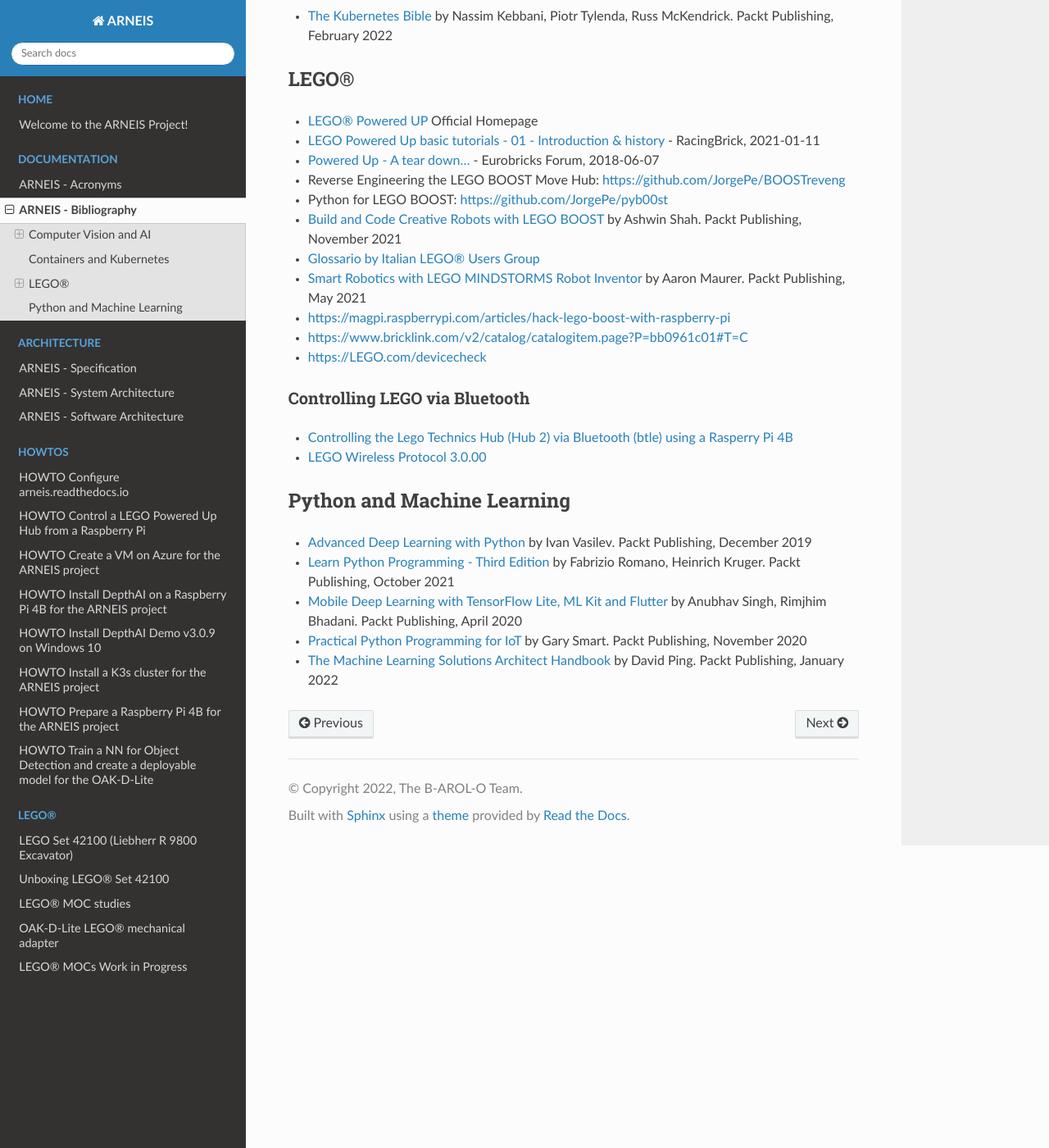
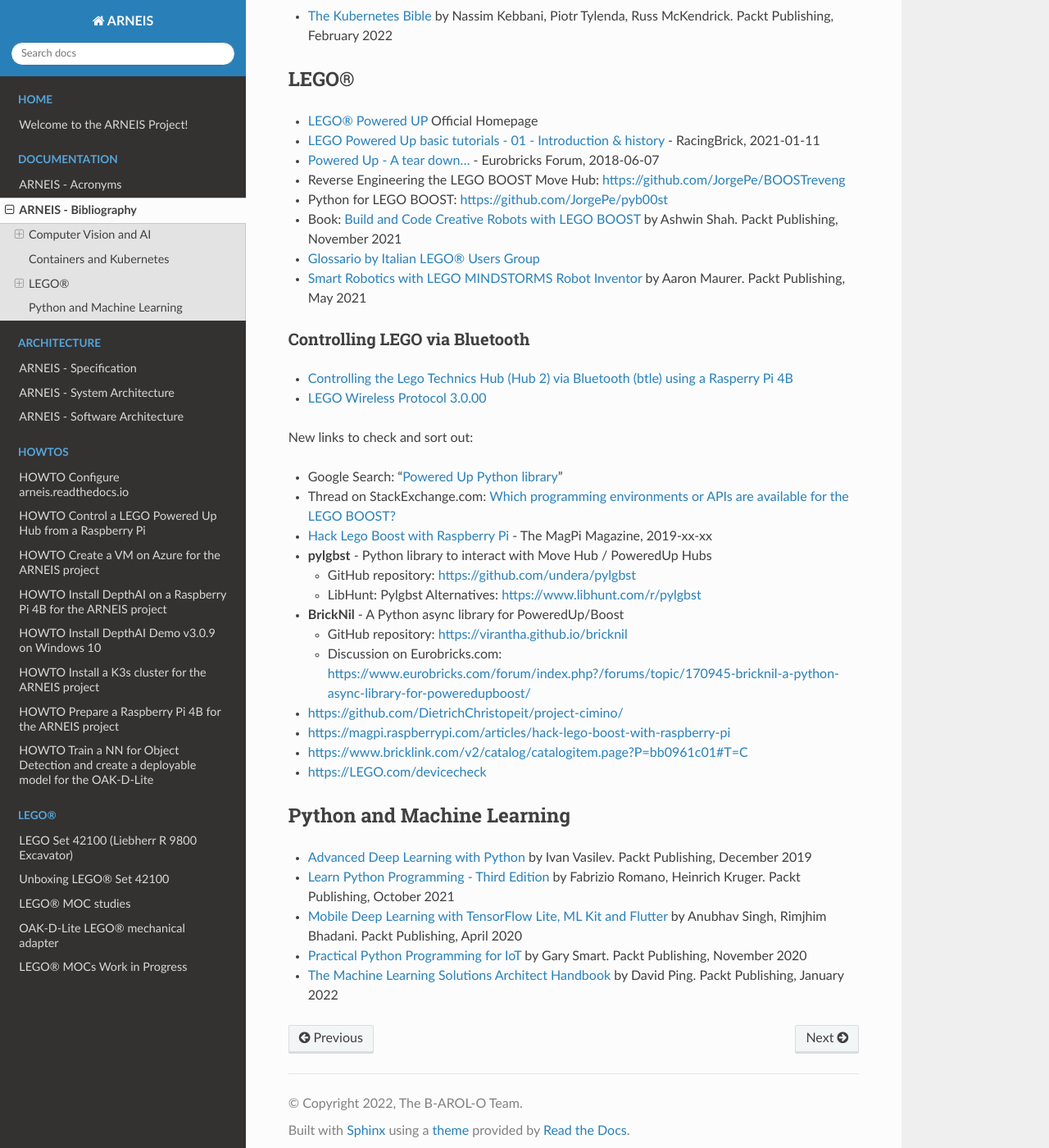
Before and after one commit to B-AROL-O/ARNEIS, a Sphinx documentation site: the page built from docs/bibliography.md, in a window 1280 px wide and 1400 px high, scrolled down 654 px. Shown: the whole window at 82% size. Built offline with Sphinx 7.4.7 and the Read the Docs theme 2.0.0, drawn with Linux system fonts in a browser that asks for light colours.

```diff
--- a/docs/bibliography.md
+++ b/docs/bibliography.md
@@ -27,17 +27,30 @@
 * [Powered Up - A tear down...](https://www.eurobricks.com/forum/index.php?/forums/topic/162288-powered-up-a-tear-down/) - Eurobricks Forum, 2018-06-07
 * Reverse Engineering the LEGO BOOST Move Hub: <https://github.com/JorgePe/BOOSTreveng>
 * Python for LEGO BOOST: <https://github.com/JorgePe/pyb00st>
-* [Build and Code Creative Robots with LEGO BOOST](https://www.packtpub.com/product/build-and-code-creative-robots-with-lego-boost/9781801075572) by Ashwin Shah. Packt Publishing, November 2021
+* Book: [Build and Code Creative Robots with LEGO BOOST](https://www.packtpub.com/product/build-and-code-creative-robots-with-lego-boost/9781801075572) by Ashwin Shah. Packt Publishing, November 2021
 * [Glossario by Italian LEGO&reg; Users Group](https://itlug.org/glossario/)
 * [Smart Robotics with LEGO MINDSTORMS Robot Inventor](https://www.packtpub.com/product/smart-robotics-with-lego-mindstorms-robot-inventor/9781800568402) by Aaron Maurer. Packt Publishing, May 2021
-* <https://magpi.raspberrypi.com/articles/hack-lego-boost-with-raspberry-pi>
-* <https://www.bricklink.com/v2/catalog/catalogitem.page?P=bb0961c01#T=C>
-* <https://LEGO.com/devicecheck>
 
 ### Controlling LEGO via Bluetooth
 
 * [Controlling the Lego Technics Hub (Hub 2) via Bluetooth (btle) using a Rasperry Pi 4B](https://dietrichchristopeit.github.io/lego-pi-docs/#controlling-the-lego-technics-hub-hub-2-via-bluetooth-btle-using-a-rasperry-pi-4b)
 * [LEGO Wireless Protocol 3.0.00](https://lego.github.io/lego-ble-wireless-protocol-docs/index.html#document-index)
+
+New links to check and sort out:
+
+* Google Search: "[Powered Up Python library](https://www.google.com/search?q=Powered+Up+Python+library&oq=powered+up+Python+library)"
+* Thread on StackExchange.com: [Which programming environments or APIs are available for the LEGO BOOST?](https://bricks.stackexchange.com/questions/10786/which-programming-environments-or-apis-are-available-for-the-lego-boost)
+* [Hack Lego Boost with Raspberry Pi](https://magpi.raspberrypi.com/articles/hack-lego-boost-with-raspberry-pi) - The MagPi Magazine, 2019-xx-xx
+* **pylgbst** - Python library to interact with Move Hub / PoweredUp Hubs
+  - GitHub repository: <https://github.com/undera/pylgbst>
+  - LibHunt: Pylgbst Alternatives: <https://www.libhunt.com/r/pylgbst>
+* **BrickNil** - A Python async library for PoweredUp/Boost
+  - GitHub repository: <https://virantha.github.io/bricknil>
+  - Discussion on Eurobricks.com: <https://www.eurobricks.com/forum/index.php?/forums/topic/170945-bricknil-a-python-async-library-for-poweredupboost/>
+* <https://github.com/DietrichChristopeit/project-cimino/>
+* <https://magpi.raspberrypi.com/articles/hack-lego-boost-with-raspberry-pi>
+* <https://www.bricklink.com/v2/catalog/catalogitem.page?P=bb0961c01#T=C>
+* <https://LEGO.com/devicecheck>
 
 ## Python and Machine Learning
 
```
Also changed, not shown: 2 other files.
